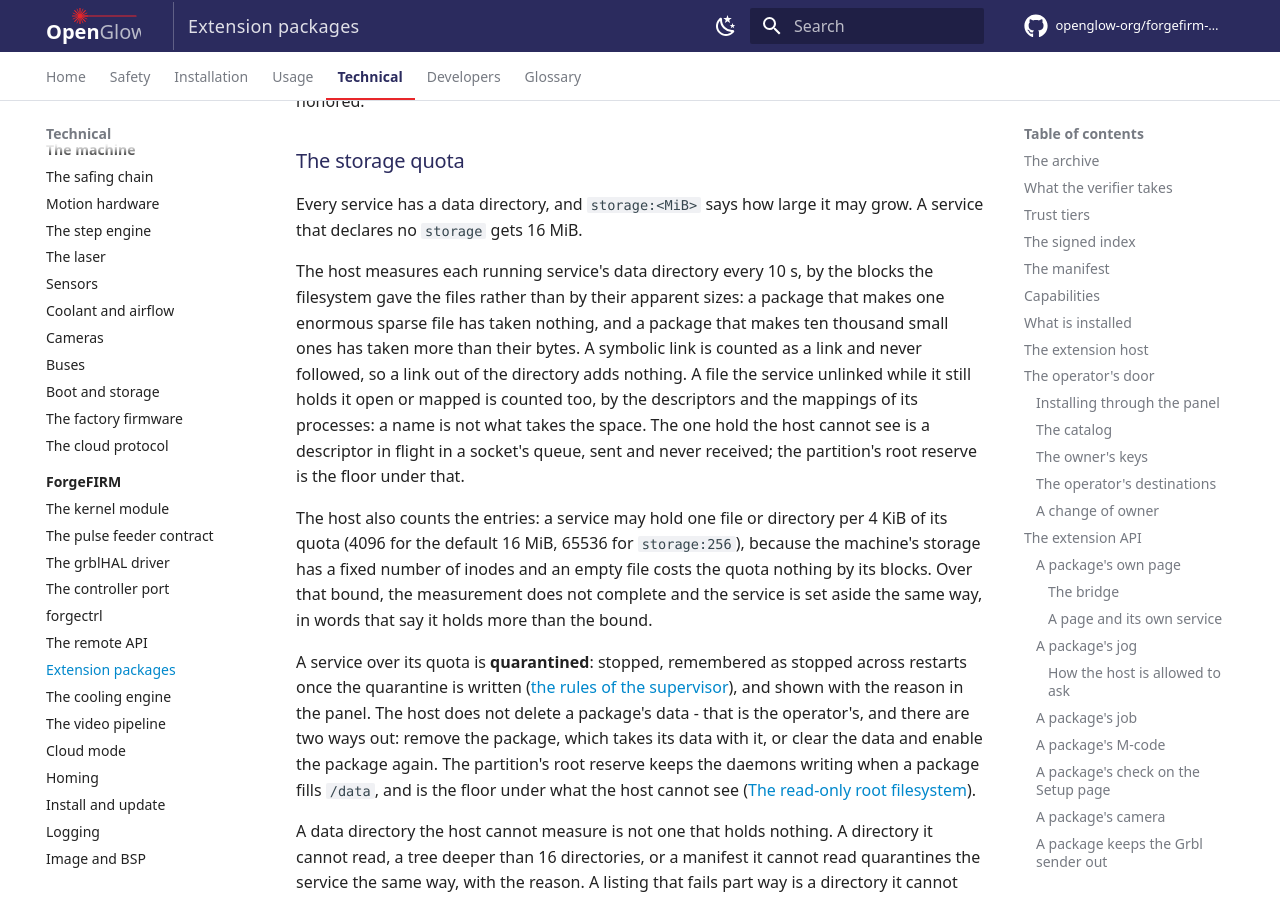
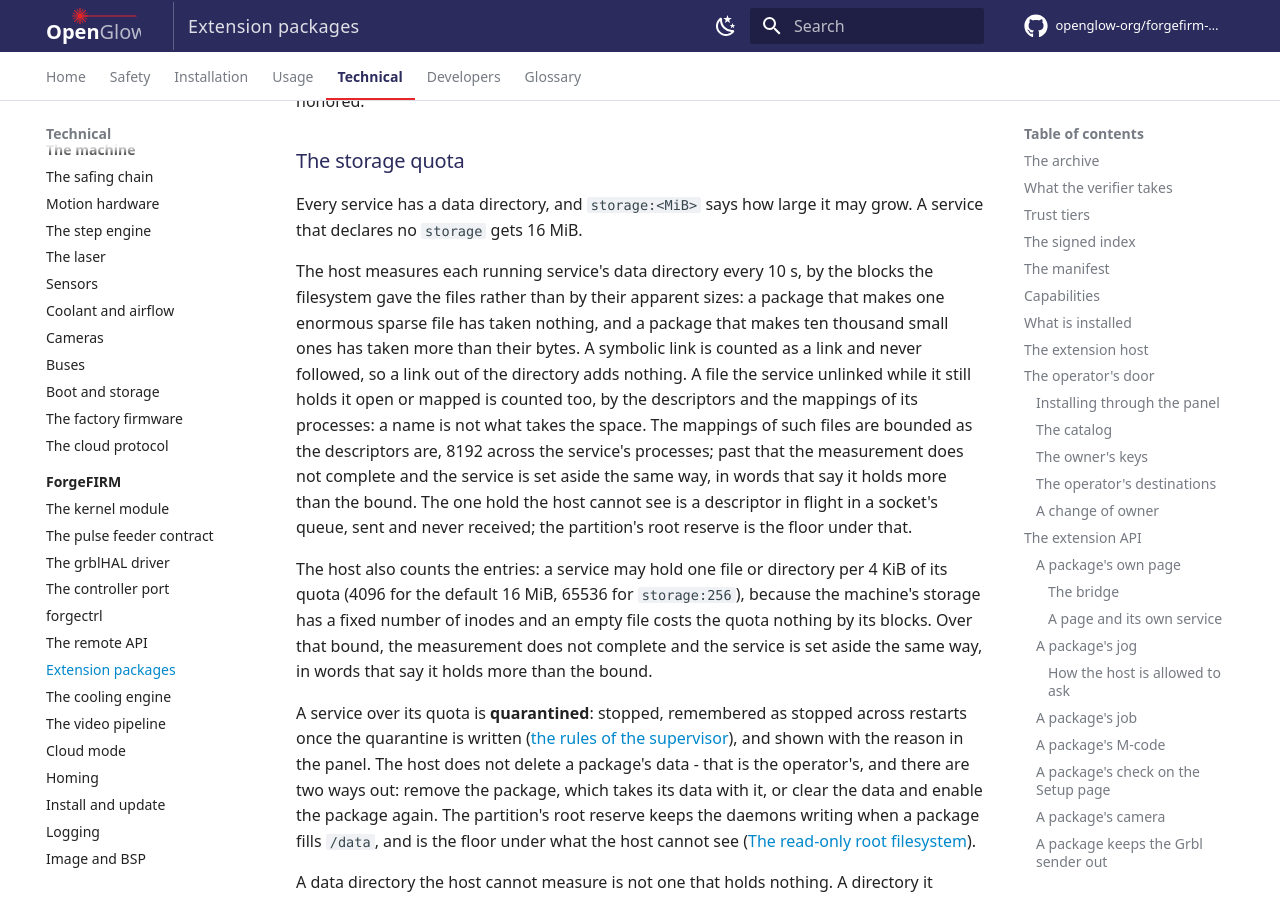
Before and after one commit to openglow-org/forgefirm-docs, an MkDocs documentation site: the page built from docs/technical/forgefirm/extensions.md, in a window 1280 px wide and 900 px high, scrolled down 31789 px. Built offline with MkDocs 1.6.1 and Material for MkDocs 9.7.7, drawn with Linux system fonts in a browser that asks for light colours; comment, search, counter and statistics services are not loaded.

Commit message:
Extensions: the mappings a measurement examines are bounded
The storage quota section said the host reads the mappings of the
service's processes for unlinked files; it now says the mappings
examined are bounded as the descriptors are, 8192 across the service's
processes, and that past the bound the measurement does not complete
and the service is set aside ("quota: the mappings a measurement
examines are bounded").

Proof: check-style.py, check-interfaces.py and the strict zensical build
are clean on this tree.

Acceptance: none. The docs site is outside every covers map.

```diff
--- a/docs/technical/forgefirm/extensions.md
+++ b/docs/technical/forgefirm/extensions.md
@@ -1240,10 +1240,13 @@ package that makes ten thousand small ones has taken more than their
 bytes. A symbolic link is counted as a link and never followed, so a link
 out of the directory adds nothing. A file the service unlinked while it
 still holds it open or mapped is counted too, by the descriptors and the
-mappings of its processes: a name is not what takes the space. The one
-hold the host cannot see is a descriptor in flight in a socket's queue,
-sent and never received; the partition's root reserve is the floor under
-that.
+mappings of its processes: a name is not what takes the space. The
+mappings of such files are bounded as the descriptors are, 8192 across
+the service's processes; past that the measurement does not complete
+and the service is set aside the same way, in words that say it holds
+more than the bound. The one hold the host cannot see is a descriptor in
+flight in a socket's queue, sent and never received; the partition's
+root reserve is the floor under that.
 
 The host also counts the entries: a service may hold one file or
 directory per 4 KiB of its quota (4096 for the default 16 MiB, 65536 for
```
